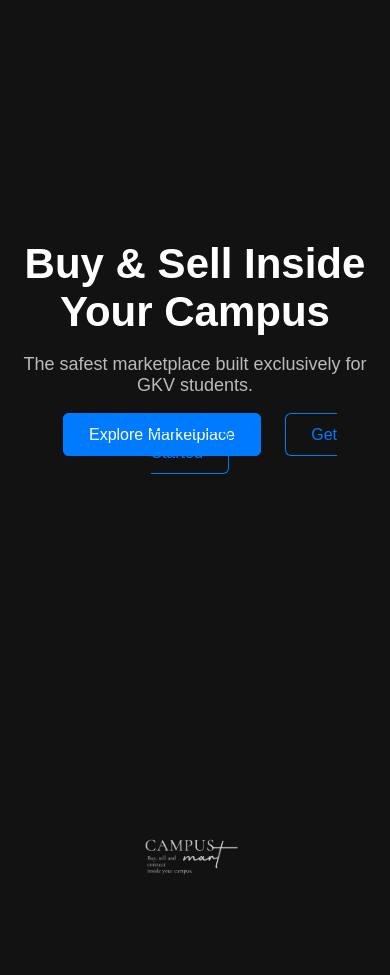
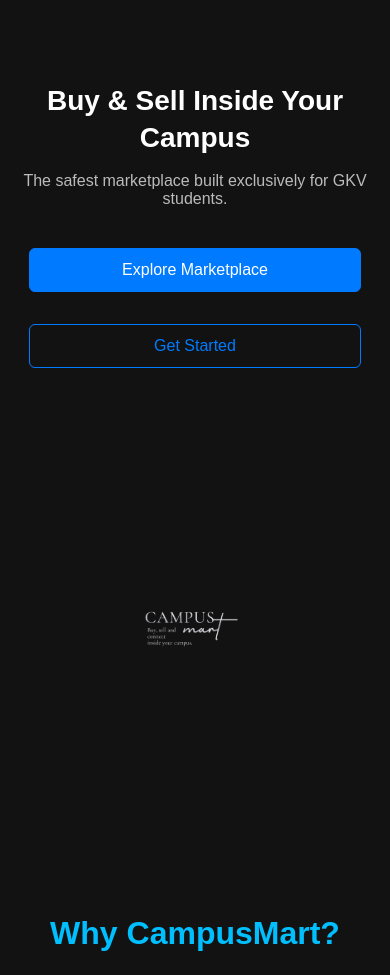
Before and after one commit to Aesthetic1541/campus-marketplace, a Flask app: page / in a window 390 px wide. Shown: the part 70-1045 px from the top of the page. Run offline with Flask 3, Linux system fonts and the light colour scheme.

Commit message:
Fix mobile responsiveness for hero section

```diff
--- a/app.py
+++ b/app.py
@@ -30,11 +30,13 @@ app.secret_key = "campusmart-secret-key"
 # EMAIL CONFIGURATION
 # =========================================
 
+
+
 app.config["MAIL_SERVER"] = "smtp.gmail.com"
 app.config["MAIL_PORT"] = 587
 app.config["MAIL_USE_TLS"] = True
-app.config["MAIL_USERNAME"] = "246301012@gkv.ac.in"
-app.config["MAIL_PASSWORD"] = "qxnfqiobrqipjtzo"
+app.config["MAIL_USERNAME"] = os.getenv("EMAIL_USER")
+app.config["MAIL_PASSWORD"] = os.getenv("EMAIL_PASS")
 
 mail = Mail(app)
 
--- a/static/css/index.css
+++ b/static/css/index.css
@@ -169,14 +169,44 @@
 
 /* ===== MOBILE ===== */
 
+/* ===== MOBILE ===== */
+
 @media (max-width: 768px) {
 
+    /* Hero section height */
+    .hero {
+        height: auto;
+        padding: 60px 20px;
+        text-align: center;
+    }
+
+    /* Heading responsive */
+    .hero-content h1 {
+        font-size: 28px;
+        line-height: 1.3;
+    }
+
+    /* Paragraph size */
+    .hero-content p {
+        font-size: 16px;
+    }
+
+    /* Stack buttons vertically */
+    .hero-buttons {
+        display: flex;
+        flex-direction: column;
+        align-items: center;
+        gap: 12px;
+    }
+
+    .hero-buttons a {
+        width: 80%;
+        text-align: center;
+    }
+
+    /* Slider image */
     .slides img {
         height: 250px;
-    }
-
-    .hero {
-        height: 60vh;
     }
 
     .feature-grid{
```
